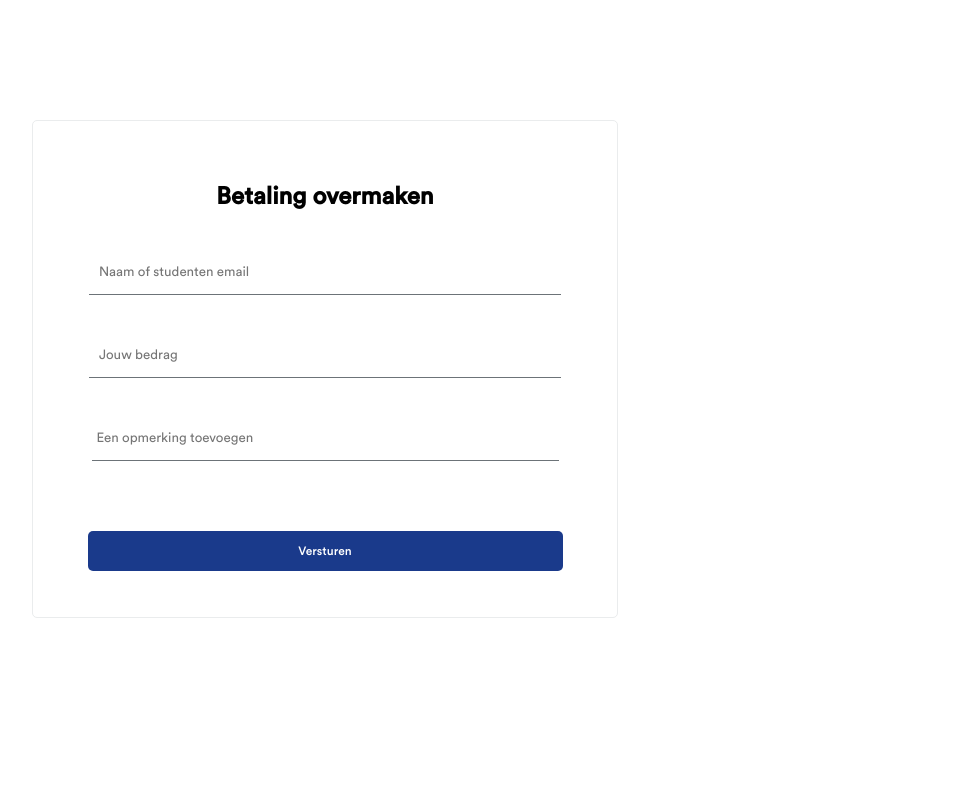
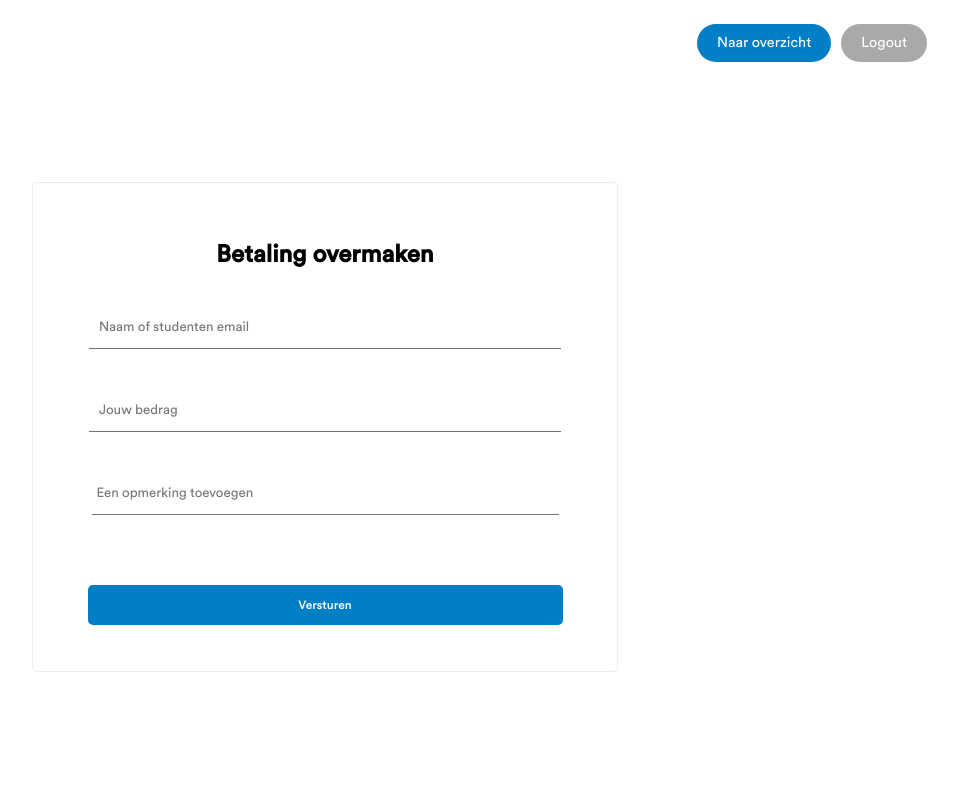
Before and after one commit to delantsheerian/Virtual-Currency-App, a PHP site: page /transaction.php in a window 1280 px wide. Shown: the whole page, without its empty margins (315-1273 px from the left). Run offline with PHP 8.4, Linux system fonts and the light colour scheme.

Commit message:
11/08/2020

```diff
--- a/css/style.css
+++ b/css/style.css
@@ -19,12 +19,6 @@
 }
 
 h1 {
-    font-family: "Circular Bold";
-    font-size: 2rem;
-    color: #0060A8;
-}
-
-h2 {
     font-family: "Circular Medium";
     font-size: 1.5rem;
     color: black;
@@ -34,6 +28,23 @@ a, p {
     font-family: "Ciruclar Book";
     font-size: 1rem;
     color: darkgrey;
+}
+
+header {
+    width: 100%;
+    float: left;
+}
+
+nav {
+    width: 300px;
+    float: right;
+}
+
+nav ul { list-style-type: none; }
+
+nav a {
+    margin: 0 10px 0 0;
+    float: left;
 }
 
 .aanmeldenField, .registreerField {
@@ -79,7 +90,7 @@ label[for="email"], label[for="password"], label[for="username"], label[for="amo
 .btn-login {
     font-family: "Circular Medium";
     font-size: 0.75rem;
-    background-color: #1A3A8B;
+    background-color: #007EC6;
     color: white;
     border: none;
     border-radius: 5px;
@@ -113,7 +124,7 @@ label[for="email"], label[for="password"], label[for="username"], label[for="amo
 .btn-send{
     font-family: "Circular Medium";
     font-size: 0.75rem;
-    background-color: #1A3A8B;
+    background-color: #007EC6;
     color: white;
     border: none;
     border-radius: 5px;
@@ -121,3 +132,34 @@ label[for="email"], label[for="password"], label[for="username"], label[for="amo
     min-height: 40px;
     margin: 50px 0 10px 0;
 }
+
+.btn-transaction {
+    font-family: "Circular Book";
+    font-size: 0.9rem;
+    color: white;
+    background-color: #007EC6;
+    text-decoration: none;
+    padding: 10px 20px;
+    border-radius: 50px;
+}
+
+.btn-logout {
+    font-family: "Circular Book";
+    font-size: 0.9rem;
+    color: white;
+    background-color: darkgrey;
+    text-decoration: none;
+    padding: 10px 20px;
+    border-radius: 50px;
+}
+
+#main {
+    width: 100%;
+    text-align: center;
+    float: left;
+}
+
+#overall {
+    width: 85%;
+    margin: 50px auto 0 auto;
+}
--- a/login.php
+++ b/login.php
@@ -39,6 +39,7 @@
 <meta name="description" content="Aanmelden bij BitPay">
 <title>Aanmelden bij BitPay</title>
 <link rel="stylesheet" type="text/css" href="css/style.css"/>
+<link rel="icon" href="images/icon.jpg">
 </head>
 
 <body>
@@ -49,7 +50,7 @@
 
         <form action="" method="post">
 
-            <h2>Login</h2>
+            <h1>Login</h1>
 
             <?php if(isset($error)): ?>
     		<div class="error"><?php echo $error; ?></div>
--- a/register.php
+++ b/register.php
@@ -34,11 +34,13 @@
 <!DOCTYPE html>
 <html lang="en">
 <head>
-<link rel="stylesheet" type="text/css" href="css/style.css">
 <meta name="viewport" content="width=device-width, initial-scale=1.0">
 <meta name="description" content="Registreren bij BitPay">
 <meta charset="UTF-8">
 <title>Registreren bij BitPay</title>
+<link rel="stylesheet" type="text/css" href="css/style.css">
+<link rel="icon" href="images/icon.jpg">
+
 </head>
 
 <body>
@@ -47,7 +49,7 @@
 
 		<form action="" method="post">
 
-			<h2>Registreren</h2>
+			<h1>Registreren</h1>
 
 			<?php if(isset($error)): ?>
     		<div class="error"><?php echo $error; ?></div>
--- a/transaction.php
+++ b/transaction.php
@@ -1,20 +1,32 @@
 <!DOCTYPE html>
 <html lang="en">
 <head>
-<link rel="stylesheet" type="text/css" href="css/style.css">
 <meta name="viewport" content="width=device-width, initial-scale=1.0">
 <meta name="description" content="Geld overmaken">
 <meta charset="UTF-8">
 <title>Geld overmaken</title>
+<link rel="stylesheet" type="text/css" href="css/style.css">
+<link rel="icon" href="images/icon.jpg">
 </head>
 
 <body>
+
+	<header>
+        <nav>
+            <ul>
+                <li><a href="index.php" class="btn-transaction">Naar overzicht</a></li>
+                <li><a href="logout.php" class="btn-logout">Logout</a></li>
+            </ul>
+        </nav>
+    </header>
+
+	<div id="main">
 
 		<div class="registreerField">
 
 			<form action="" method="post">
 
-			<h2>Betaling overmaken</h2>
+				<h1>Betaling overmaken</h1>
 
 				<div>
 					<label for="username">Ontvanger</label>
@@ -38,5 +50,7 @@
 			</form>
 
 		</div>
+
+	</div>
 </body>
 </html>
```
Also changed, not shown: index.php (+25 -9 lines), images/icon.jpg (added). Lines whose indentation alone changed are shown as unchanged.
